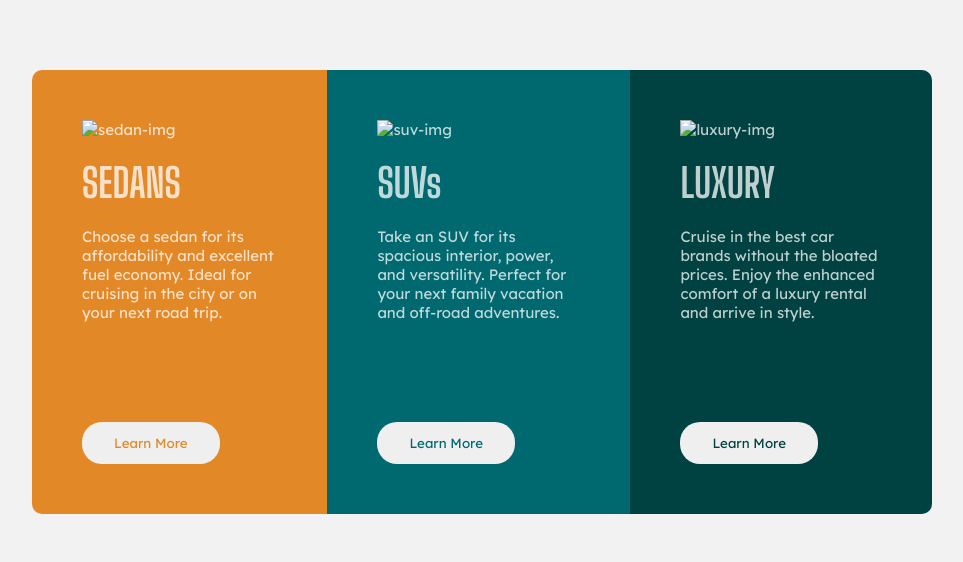
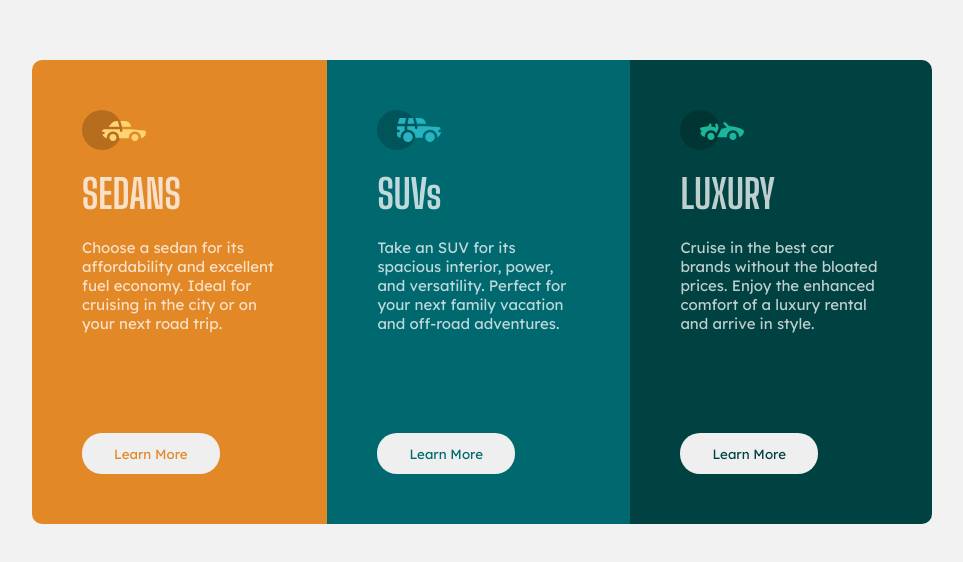
Before and after one commit to shelly004/3-column-Preview, a plain HTML site: page index.html in a window 1280 px wide. Shown: the part 140-702 px from the top of the page, without its empty margins (158-1121 px from the left). Drawn offline with Linux system fonts and the light colour scheme; the site is published under a folder, as on GitHub Pages, so addresses that start at the root find nothing.

Commit message:
img code changes

```diff
--- a/index.html
+++ b/index.html
@@ -11,7 +11,7 @@
   <main>
     <div class="container">
       <div class="card card1">
-        <img src="/images/icon-sedans.svg" alt="sedan-img">
+        <img src="./images/icon-sedans.svg" alt="sedan-img">
         <h1>SEDANS</h1>
         <p>Choose a sedan for its affordability and excellent fuel economy. Ideal for cruising in the city
           or on your next road trip.
@@ -19,7 +19,7 @@
         <button>Learn More</button>
       </div>
       <div class="card card2">
-        <img src="/images/icon-suvs.svg" alt="suv-img">
+        <img src="./images/icon-suvs.svg" alt="suv-img">
         <h1>SUVs</h1>
         <p>Take an SUV for its spacious interior, power, and versatility. Perfect for your next family vacation
           and off-road adventures.
@@ -27,7 +27,7 @@
         <button>Learn More</button>
       </div>
       <div class="card card3">
-        <img src="/images/icon-luxury.svg" alt="luxury-img">
+        <img src="./images/icon-luxury.svg" alt="luxury-img">
         <h1>LUXURY</h1>
         <p>Cruise in the best car brands without the bloated prices. Enjoy the enhanced comfort of a luxury
           rental and arrive in style.
```
